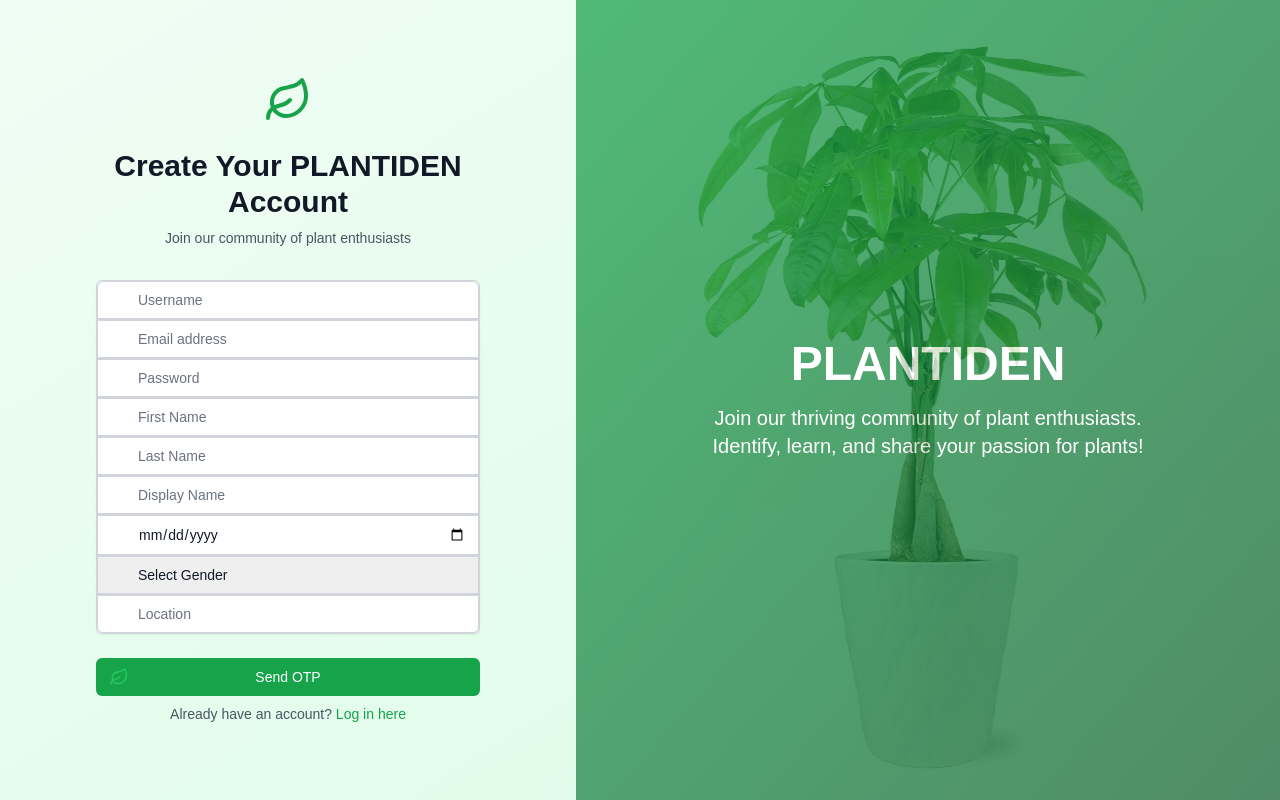
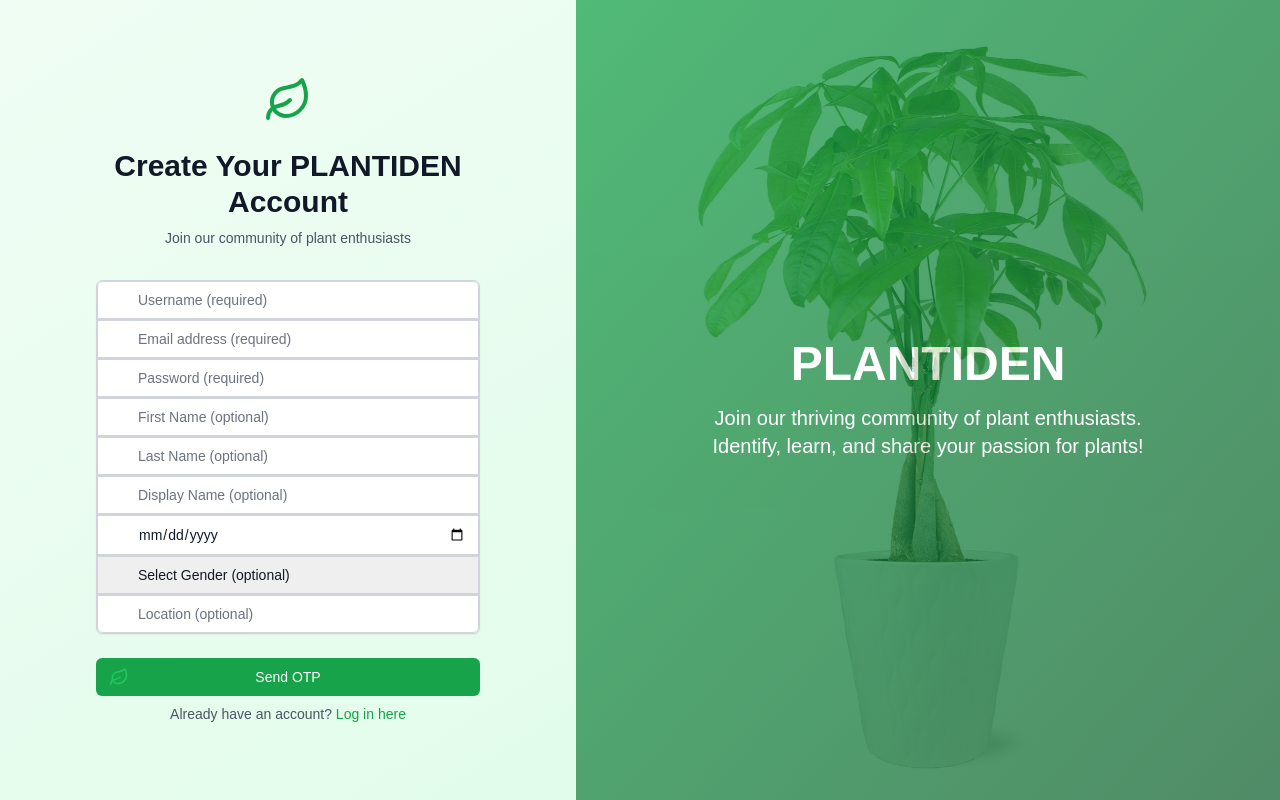
Before and after one commit to ajitonelsonn/plant-identifier, a Next.js app: page /register in a window 1280 px wide. Built offline with nearby package versions, Linux system fonts and the light colour scheme.

Commit message:
modify the Register component to make username, email, and password required, while making the other fields optional. Here's the updated version of the component

```diff
--- a/app/register/page.tsx
+++ b/app/register/page.tsx
@@ -1,5 +1,3 @@
-// app/register/page.tsx
-
 "use client";
 
 import React, { useState } from "react";
@@ -85,7 +83,16 @@ export default function Register() {
         const response = await fetch("/api/register", {
           method: "POST",
           headers: { "Content-Type": "application/json" },
-          body: JSON.stringify({ ...formData, otp }),
+          body: JSON.stringify({
+            ...formData,
+            firstName: formData.firstName || null,
+            lastName: formData.lastName || null,
+            displayName: formData.displayName || null,
+            dateOfBirth: formData.dateOfBirth || null,
+            gender: formData.gender || null,
+            location: formData.location || null,
+            otp,
+          }),
         });
 
         const data = await response.json();
@@ -138,7 +145,7 @@ export default function Register() {
                       type="text"
                       required
                       className="appearance-none rounded-none relative block w-full pl-10 px-3 py-2 border border-gray-300 placeholder-gray-500 text-gray-900 rounded-t-md focus:outline-none focus:ring-green-500 focus:border-green-500 focus:z-10 sm:text-sm"
-                      placeholder="Username"
+                      placeholder="Username (required)"
                       value={formData.username}
                       onChange={handleChange}
                     />
@@ -151,7 +158,7 @@ export default function Register() {
                       autoComplete="email"
                       required
                       className="appearance-none rounded-none relative block w-full pl-10 px-3 py-2 border border-gray-300 placeholder-gray-500 text-gray-900 focus:outline-none focus:ring-green-500 focus:border-green-500 focus:z-10 sm:text-sm"
-                      placeholder="Email address"
+                      placeholder="Email address (required)"
                       value={formData.email}
                       onChange={handleChange}
                     />
@@ -164,7 +171,7 @@ export default function Register() {
                       autoComplete="new-password"
                       required
                       className="appearance-none rounded-none relative block w-full pl-10 px-3 py-2 border border-gray-300 placeholder-gray-500 text-gray-900 focus:outline-none focus:ring-green-500 focus:border-green-500 focus:z-10 sm:text-sm"
-                      placeholder="Password"
+                      placeholder="Password (required)"
                       value={formData.password}
                       onChange={handleChange}
                     />
@@ -175,7 +182,7 @@ export default function Register() {
                       name="firstName"
                       type="text"
                       className="appearance-none rounded-none relative block w-full pl-10 px-3 py-2 border border-gray-300 placeholder-gray-500 text-gray-900 focus:outline-none focus:ring-green-500 focus:border-green-500 focus:z-10 sm:text-sm"
-                      placeholder="First Name"
+                      placeholder="First Name (optional)"
                       value={formData.firstName}
                       onChange={handleChange}
                     />
@@ -186,7 +193,7 @@ export default function Register() {
                       name="lastName"
                       type="text"
                       className="appearance-none rounded-none relative block w-full pl-10 px-3 py-2 border border-gray-300 placeholder-gray-500 text-gray-900 focus:outline-none focus:ring-green-500 focus:border-green-500 focus:z-10 sm:text-sm"
-                      placeholder="Last Name"
+                      placeholder="Last Name (optional)"
                       value={formData.lastName}
                       onChange={handleChange}
                     />
@@ -197,7 +204,7 @@ export default function Register() {
                       name="displayName"
                       type="text"
                       className="appearance-none rounded-none relative block w-full pl-10 px-3 py-2 border border-gray-300 placeholder-gray-500 text-gray-900 focus:outline-none focus:ring-green-500 focus:border-green-500 focus:z-10 sm:text-sm"
-                      placeholder="Display Name"
+                      placeholder="Display Name (optional)"
                       value={formData.displayName}
                       onChange={handleChange}
                     />
@@ -211,7 +218,7 @@ export default function Register() {
                       name="dateOfBirth"
                       type="date"
                       className="appearance-none rounded-none relative block w-full pl-10 px-3 py-2 border border-gray-300 placeholder-gray-500 text-gray-900 focus:outline-none focus:ring-green-500 focus:border-green-500 focus:z-10 sm:text-sm"
-                      placeholder="Date of Birth"
+                      placeholder="Date of Birth (optional)"
                       value={formData.dateOfBirth}
                       onChange={handleChange}
                     />
@@ -224,7 +231,7 @@ export default function Register() {
                       value={formData.gender}
                       onChange={handleChange}
                     >
-                      <option value="">Select Gender</option>
+                      <option value="">Select Gender (optional)</option>
                       <option value="male">Male</option>
                       <option value="female">Female</option>
                       <option value="other">Other</option>
@@ -239,7 +246,7 @@ export default function Register() {
                       name="location"
                       type="text"
                       className="appearance-none rounded-none relative block w-full pl-10 px-3 py-2 border border-gray-300 placeholder-gray-500 text-gray-900 rounded-b-md focus:outline-none focus:ring-green-500 focus:border-green-500 focus:z-10 sm:text-sm"
-                      placeholder="Location"
+                      placeholder="Location (optional)"
                       value={formData.location}
                       onChange={handleChange}
                     />
```
